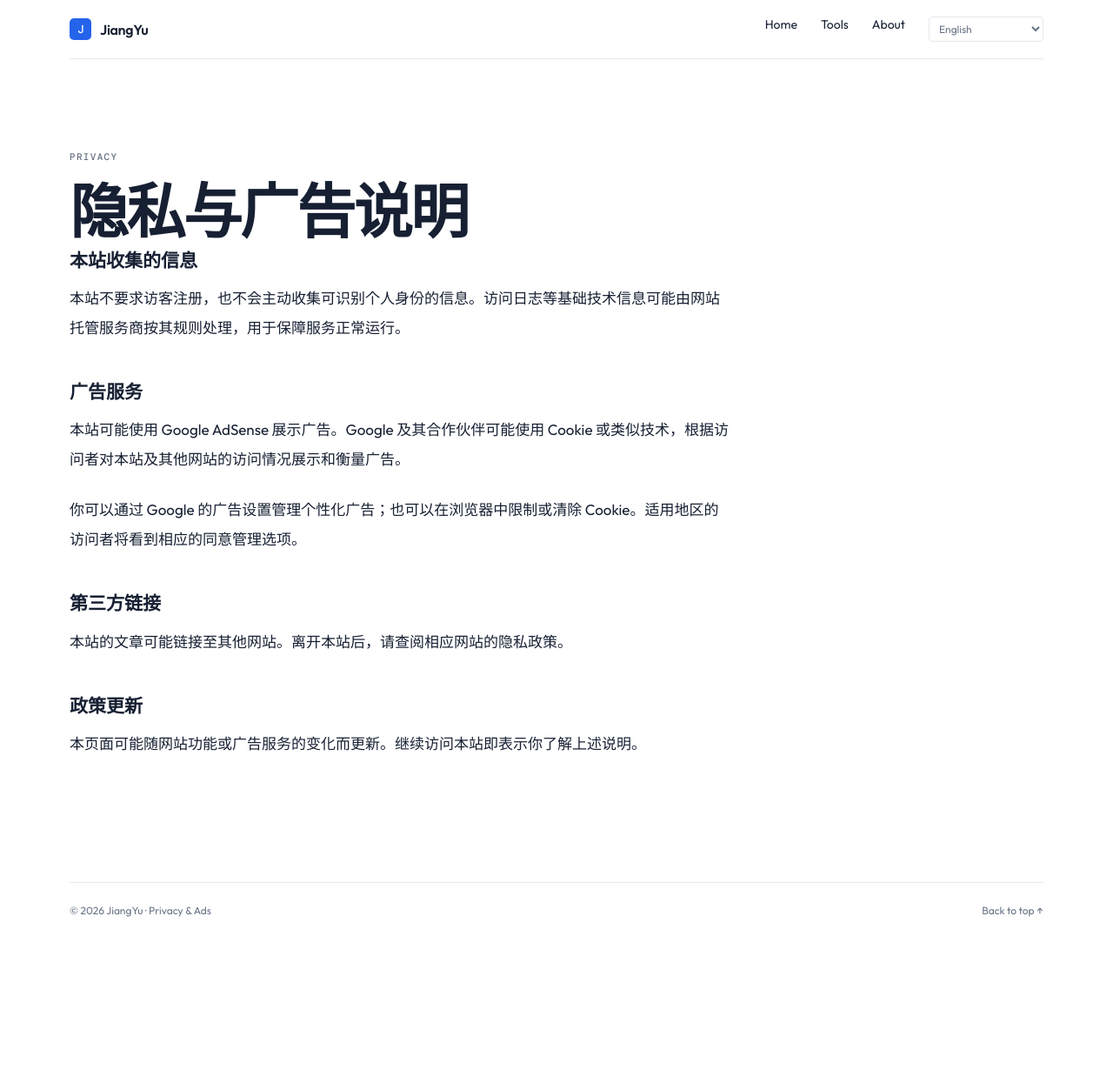
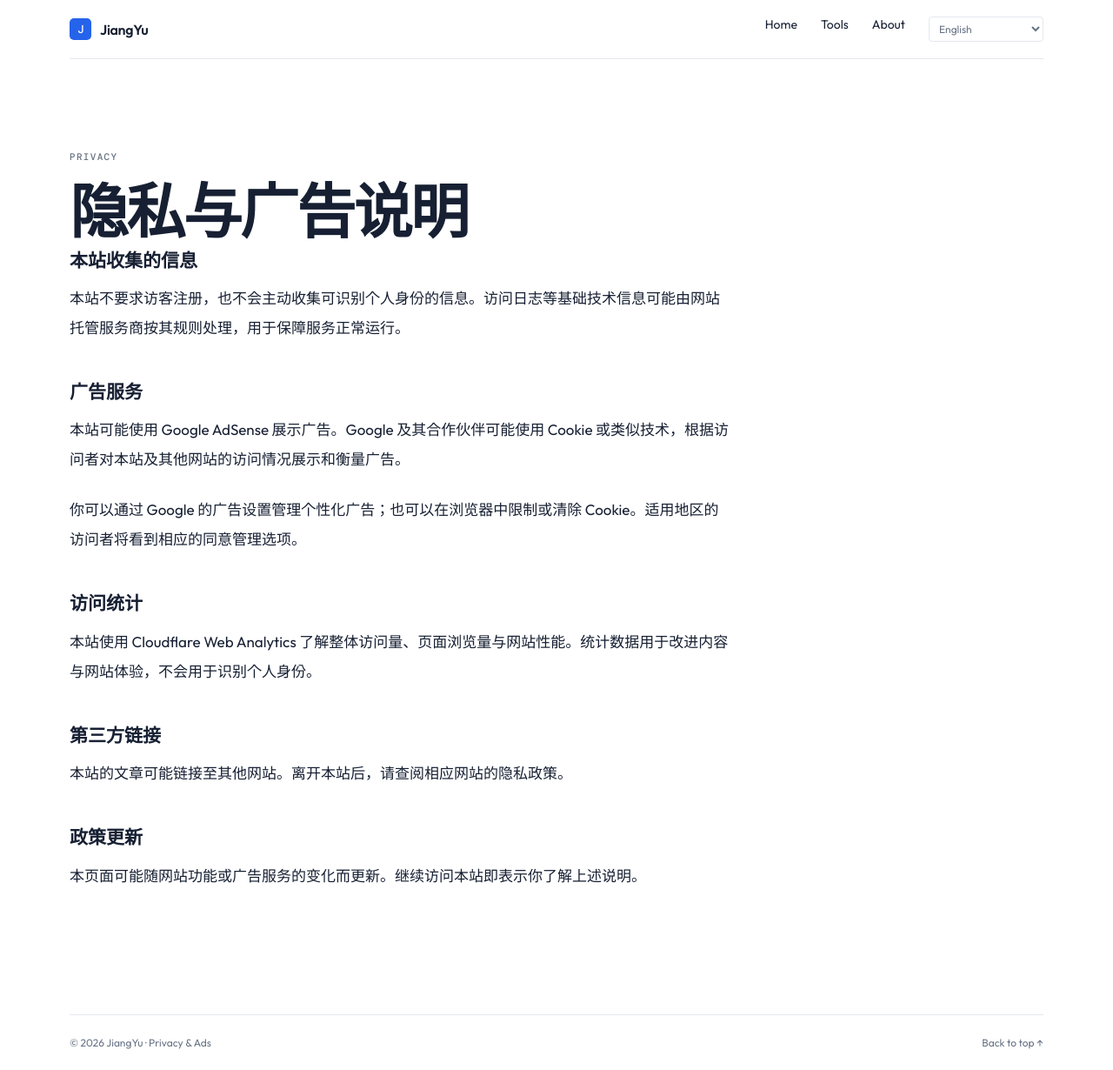
Before and after one commit to lnsyyj/lnsyyj.github.io, a Jekyll site: the page built from privacy.md, in a window 1280 px wide. Shown: the whole page at 87% size. Built offline with Jekyll 4.4.1, drawn with Linux system fonts in a browser that asks for light colours; before the commit the page ends 1078 px from its top, so only the background shows below that.

Commit message:
Update doc
Signed-off-by: JiangYu <lnsyyj@hotmail.com>

```diff
--- a/_config.yml
+++ b/_config.yml
@@ -9,3 +9,6 @@ plugins:
 # AdSense：发布商 ID 已配置；创建响应式广告单元后，将 data-ad-slot 的值填入这里。
 adsense_client: ca-pub-1720709954166786
 adsense_slot: ""
+
+# Cloudflare Web Analytics：用于匿名访问与页面浏览统计。
+cloudflare_analytics_token: "7833b34a7eef42799ddab12b9bd57d27"
--- a/_layouts/default.html
+++ b/_layouts/default.html
@@ -8,6 +8,9 @@
     <link rel="stylesheet" href="{{ '/assets/css/style.css' | relative_url }}">
     {% if site.adsense_client %}
     <script async src="https://pagead2.googlesyndication.com/pagead/js/adsbygoogle.js?client={{ site.adsense_client }}" crossorigin="anonymous"></script>
+    {% endif %}
+    {% if site.cloudflare_analytics_token != "" %}
+    <script type="module" src="https://static.cloudflareinsights.com/beacon.min.js" data-cf-beacon='{"token":"{{ site.cloudflare_analytics_token }}"}'></script>
     {% endif %}
   </head>
   <body>
--- a/privacy.md
+++ b/privacy.md
@@ -15,6 +15,9 @@ permalink: /privacy/
     <p>本站可能使用 Google AdSense 展示广告。Google 及其合作伙伴可能使用 Cookie 或类似技术，根据访问者对本站及其他网站的访问情况展示和衡量广告。</p>
     <p>你可以通过 Google 的广告设置管理个性化广告；也可以在浏览器中限制或清除 Cookie。适用地区的访问者将看到相应的同意管理选项。</p>
 
+    <h2>访问统计</h2>
+    <p>本站使用 Cloudflare Web Analytics 了解整体访问量、页面浏览量与网站性能。统计数据用于改进内容与网站体验，不会用于识别个人身份。</p>
+
     <h2>第三方链接</h2>
     <p>本站的文章可能链接至其他网站。离开本站后，请查阅相应网站的隐私政策。</p>
 
```
